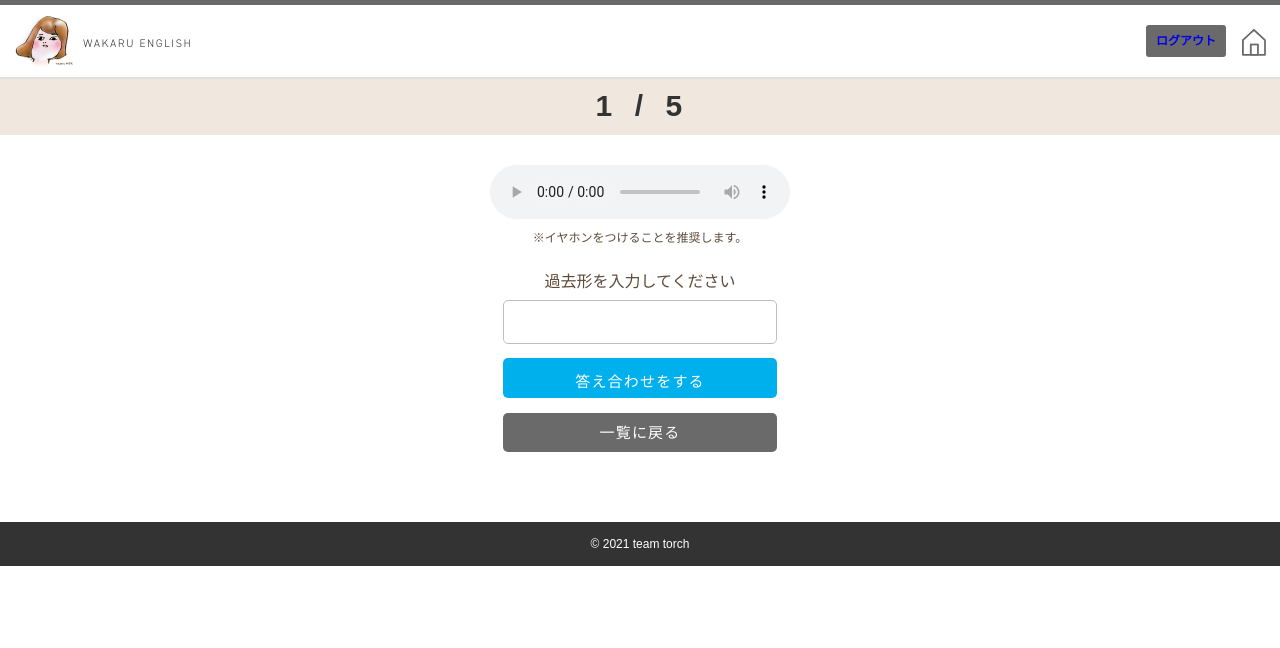
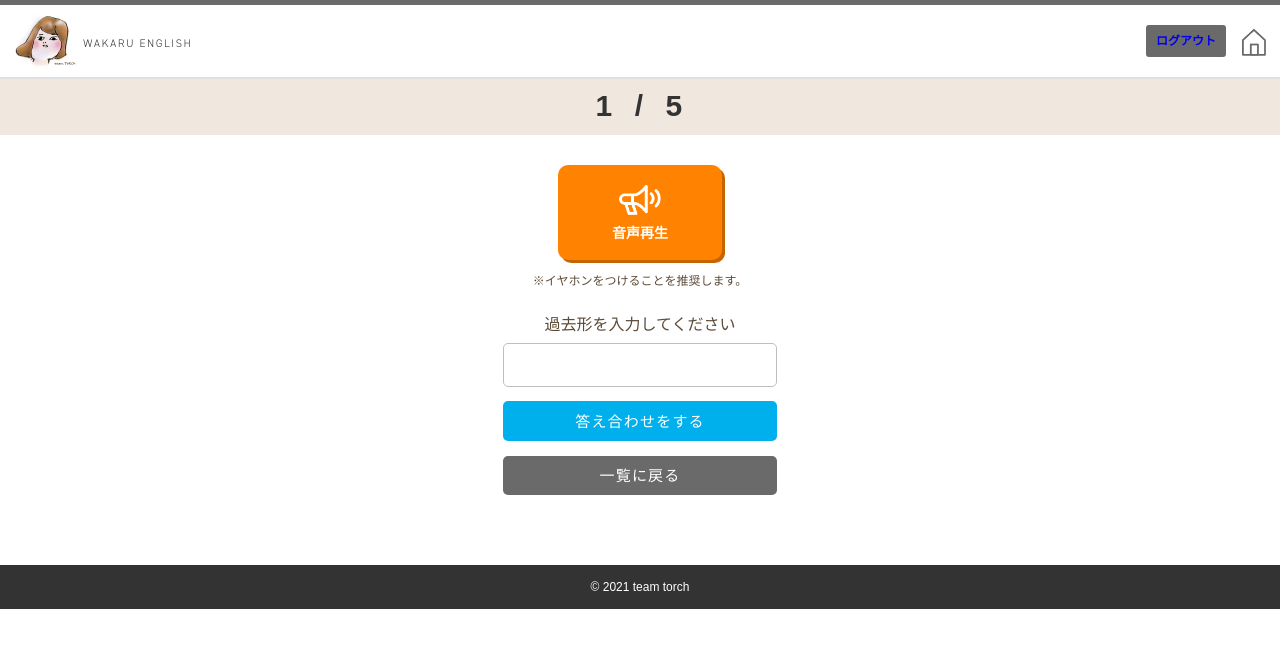
Before and after one commit to ackanamori/wakaruenglish, a Flask app: template templates/exam.html in a window 1280 px wide. Shown: the top 648 px of the page. Run offline with Flask 2, Linux system fonts and the light colour scheme; the template is opened without the code that fills it: most values are stand-ins (such as "Sample title", 1, 10 or a date in 2020).

Commit message:
htmlとcssとjs

```diff
--- a/static/css/exam.css
+++ b/static/css/exam.css
@@ -16,7 +16,7 @@
 }
 
 .questionsAudioAnnotation {
-    margin: 10px 0 0;
+    margin: 15px 0 0;
 }
 
 .questionsAnswercontent,
@@ -42,7 +42,7 @@ form {
 
 .answerBtn {
 	background-color: #00B0EC;
-	padding: 12px 0 19px;
+	padding: 9px 0 19px;
 }
 
 .CorrectanswerContet,
@@ -123,3 +123,28 @@ form {
 .completeillust {
     width: 70%;
 }
+
+#play {
+    background-color: #FF8200;
+    width: 164px;
+    margin: 0 auto;
+    text-align: center;
+    border-radius: 10px;
+    padding: 20px 0;
+    box-shadow: 3px 3px #C66500;
+}
+
+#play img{
+    width: 42px;
+    margin-bottom: 8px;
+}
+
+audio {
+    display: none;
+}
+
+.audioPlayText {
+    color: white;
+    font-weight: bold;
+    font-size: 14px;
+}
--- /dev/null
+++ b/static/js/common.js
@@ -0,0 +1,16 @@
+const audio = document.getElementsByTagName("audio")[0]
+const playButton = document.getElementById("play")
+
+playButton.addEventListener('click', () => {
+  audio.play()
+})
+
+// for (let i = 1; i < 78; i++){
+//     const audio = document.getElementsByTagName("audio")[0]
+//     const playButton = document.getElementById("play")
+
+//     playButton.addEventListener('click', () => {
+//     audio.play()
+//     })
+//     console.log(audio)
+//     }
--- a/templates/base.html
+++ b/templates/base.html
@@ -19,9 +19,9 @@
     </header>
     {% block content %}
     {% endblock %}
-
     <footer class="footerTextCopylight">
         <p>© 2021 team torch</p>
     </footer>
 </body>
+<script type="text/javascript" src="{{ url_for('static', filename='js/common.js') }}"></script>
 </html>
--- a/templates/exam.html
+++ b/templates/exam.html
@@ -8,19 +8,22 @@
 </section>
 <section class="questionsAudioContent">
 <!-- 音声再生用 -->
-    <audio controls>
-        <source src="../static/audio/3_past.mp3">
-    </audio>
+    <div>
+        <audio src="../static/audio/{{html_expect_exam['voice_past']}}"></audio>
+        <div id="play">
+            <div><img src="../static/img/playicon.png"></div>
+            <p class="audioPlayText">音声再生</p>
+        </div>
+    </div>
 <!-- 音声再生用 -->
     <p class="questionsAudioAnnotation basicText">※イヤホンをつけることを推奨します。</p>
 </section>
 <section class="questionsAnswercontent">
     <div>過去形を入力してください</div>
     <form action="/result" method="POST">
-        <p class="formTitle"><input class="formInput" type ="text" name ="member_password"></p>
+        <p class="formTitle"><input class="formInput" type ="text" name ="input_answer"></p>
         <input class="btn answerBtn" type="submit" value="答え合わせをする" name="save">
     </form>
     <div><a class="btn wordlislistBack" href="/wordlist">一覧に戻る</a></div>
 </section>
-
 {% endblock %}
--- a/templates/wordlist.html
+++ b/templates/wordlist.html
@@ -3,9 +3,9 @@
 <link rel="stylesheet" href="{{ url_for('static', filename='css/wordlist.css') }}">
 <h1 class="pageTitle pageTitle">単語一覧</h1>
 <main>
-
+    <div class="btnBox"><a  class="btn" href="/mypage">マイページに戻る</a></div>
     <!-- 一覧表示用 -->
-  <section class="questionsListContent">
+    <section class="questionsListContent">
         <div class="leveltitleBox titlestyle">
             <h2 class="leveltitle">レベル7</h2>
             <dl class="scoerBox">
@@ -35,7 +35,7 @@
                 <li>
                     <ul class="questionsStatusBox">
                         <li class="questionsStatus">
-                            {{item["result_ok"]}}
+                            <img src="../static/img/{{item['result_ok']}}">
                         </li>
                         <li>
                             <ul class="questionsCountBox">
```
Also changed, not shown: static/css/wordlist.css (+24 -3 lines), static/img/logo.png, static/img/playicon.png (added), static/img/toplogo.png.
